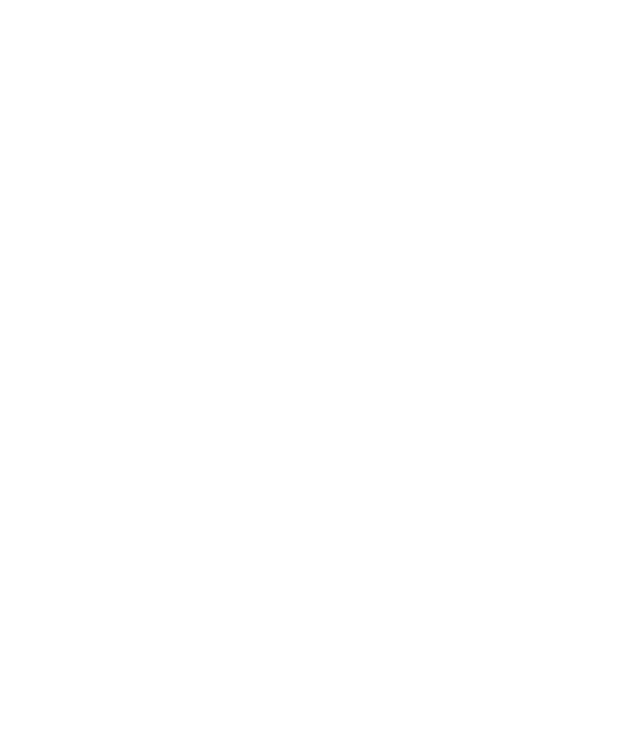
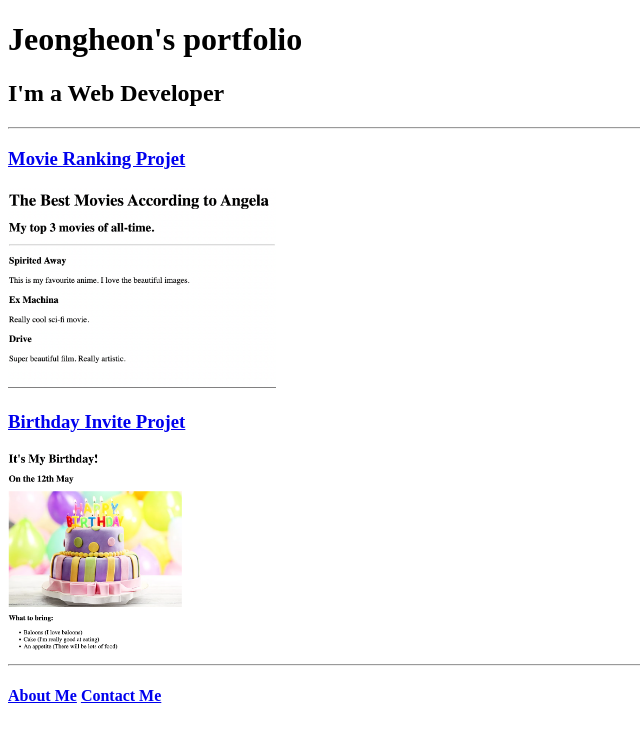
Before and after one commit to amtencall/html-portfolio, a plain HTML site: page index.html in a window 1280 px wide. Shown: the whole page, without its empty margins (0-640 px from the left). Drawn offline with Linux system fonts and the light colour scheme.

Commit message:
Update index.html

```diff
--- a/index.html
+++ b/index.html
@@ -1,15 +1,25 @@
-<!-- TODO 1: Create the HTML Boilerplate -->
+<!DOCTYPE html>
+<html lang="en">
+<head>
+    <meta charset="UTF-8">
+    <meta name="viewport" content="width=device-width, initial-scale=1.0">
+    <title>Document</title>
+</head>
 
-<!-- TODO 2: Add Your previous projects' HTML into the public folder -->
+<body>
+    <h1>Jeongheon's portfolio</h1>
+    <h2>I'm a Web Developer</h2>
+    <hr />
 
-<!-- TODO 3: Take screenshots of your project previews and add the images to the images folder -->
+    <h3><a href="./public/movie-ranking.html"> Movie Ranking Projet</a></h3>
+    <img src="./assets/images/스크린샷 2023-07-31 114231.png" height="200">
 
-<!-- TODO 4: Add titles/subtitles etc. -->
+    <h3><a href="./public/birthday-invite.html"> Birthday Invite Projet</a></h3>
+    <img src="./assets/images/스크린샷 2023-07-31 114154.png" height="200" >
+    <hr />
 
-<!-- TODO 5: Add a link to the project pages -->
+    <h4><a href="./public/about.html"> About Me</a> <a href="./public/contact.html">Contact Me</a></h4>
 
-<!-- TODO 6: Add images to show the project previews
-HINT for TODO 6: You can use the height attribute set to 200 to make the image smaller:
-https://developer.mozilla.org/en-US/docs/Web/HTML/Element/img#attr-height -->
 
-<!-- TODO 7: Add the Contact Me and About Me page links -->
+</body>
+</html>
```
